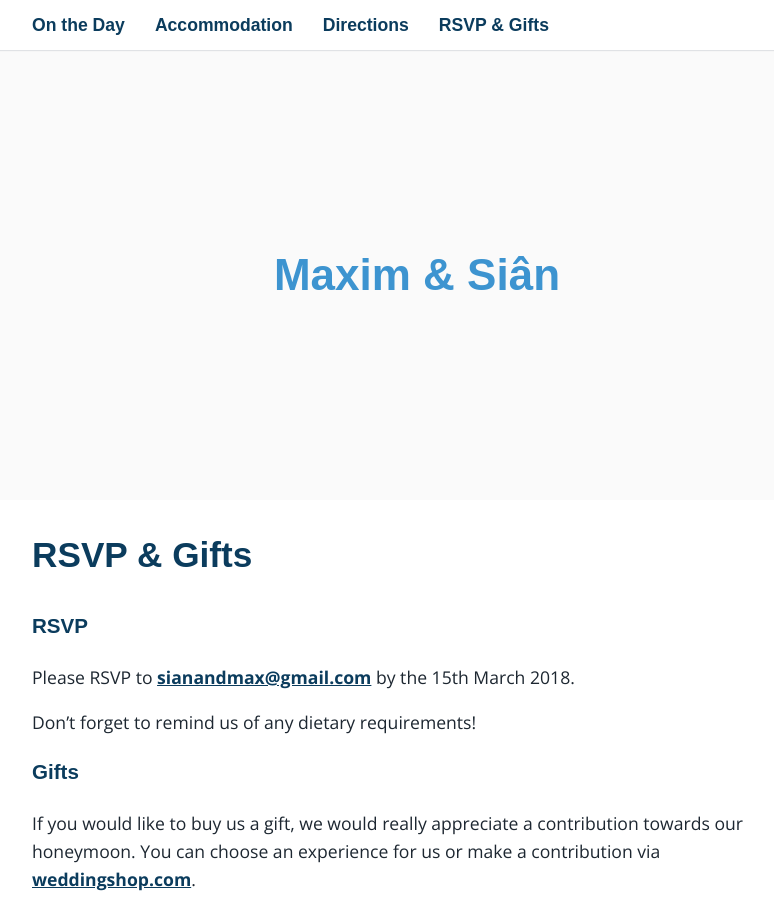
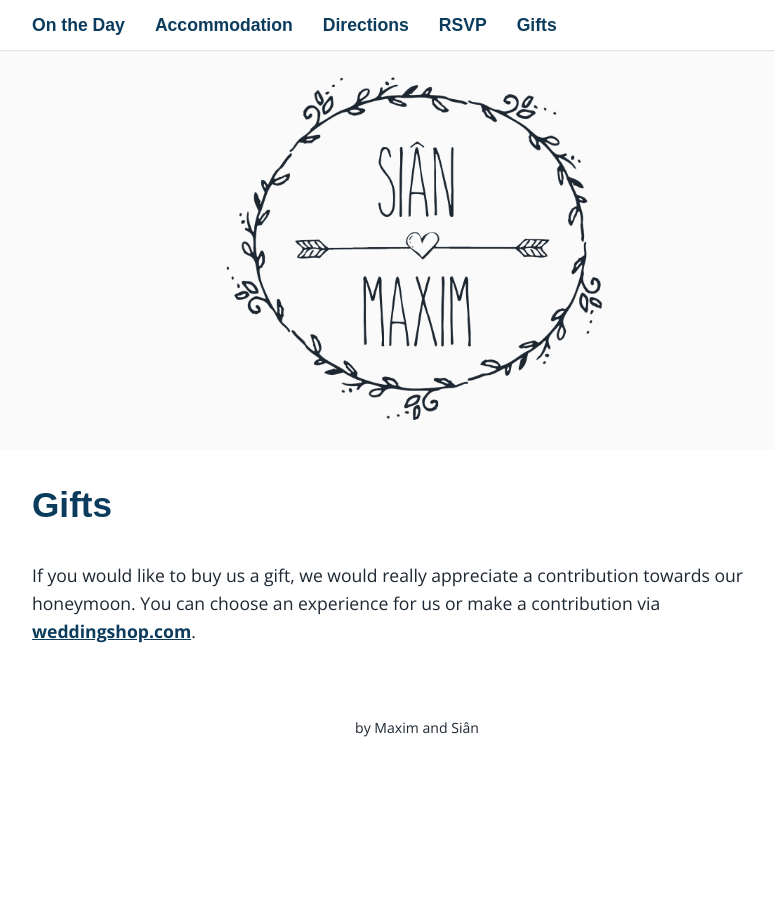
Before and after one commit to SianAndMaxim/sianandmaxim.github.io, a Jekyll site: the page built from _pages/05_gifts.md, in a window 1280 px wide and 900 px high. Shown: the whole window, without its empty margins (223-997 px from the left). Built offline with Jekyll 4.4.1, drawn with Linux system fonts in a browser that asks for light colours; some web fonts are replaced.

Commit message:
Loads more

```diff
--- a/_includes/header.html
+++ b/_includes/header.html
@@ -13,5 +13,6 @@
 </aside>
 
 <header>
-	<h1><a href="{{ site.url }}">{{ site.title }}</a></h1>
+	<!--<h1><a href="{{ site.url }}">{{ site.title }}</a></h1><-->
+	<img src="/assets/img/logo.png" />
 </header>
--- a/_pages/10_contact.md
+++ b/_pages/05_gifts.md
@@ -1,14 +1,7 @@
 ---
 layout: page
-title: RSVP & Gifts
-permalink: /rsvp/
+title: Gifts
+permalink: /gifts/
 ---
-### RSVP
-
-Please RSVP to [sianandmax@gmail.com](mailto:sianandmax@gmail.com) by the 15th March 2018.
-
-Don’t forget to remind us of any dietary requirements!
-
-### Gifts
 
 If you would like to buy us a gift, we would really appreciate a contribution towards our honeymoon. You can choose an experience for us or make a contribution via [weddingshop.com](https://www.weddingshop.com/Buy/View/41904).
--- a/_sass/_layout.scss
+++ b/_sass/_layout.scss
@@ -41,10 +41,14 @@ header {
 	padding: 0px 15px;
 	text-align: center;
 	margin: 50px 0 0;
-	height: 50vh;
+	height: 400px;
 	display: flex;
 	justify-content: center;
 	align-items: center;
+
+	img {
+		height:100%;
+	}
 }
 main {
 	padding: 0 15px;
```
Also changed, not shown: _pages/02_hotels.md (+1 -1 lines), _pages/03_directions.md (+6 -9 lines), _pages/04_rsvp.md (added, +9 -0 lines), assets/img/logo.png.
